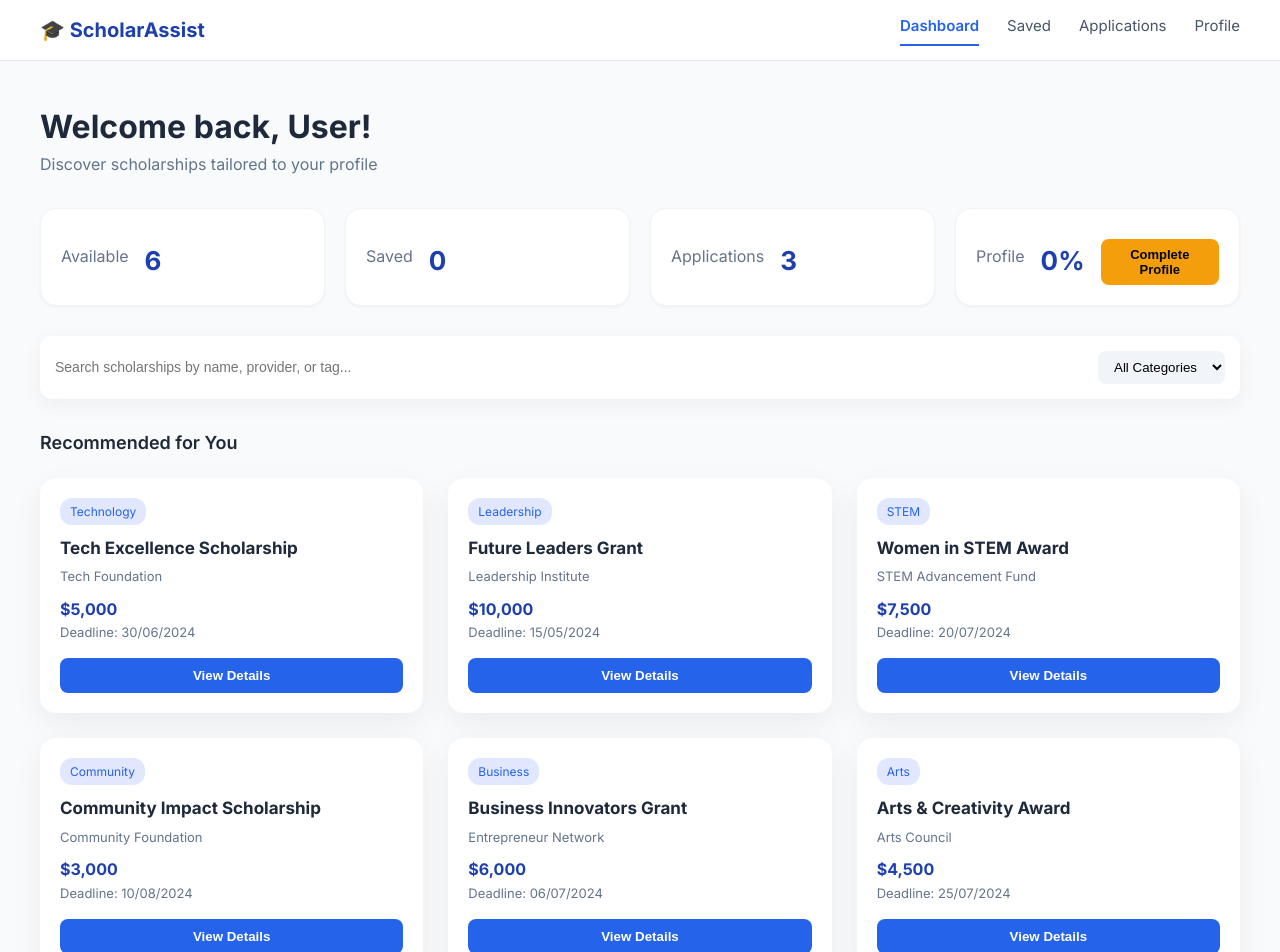
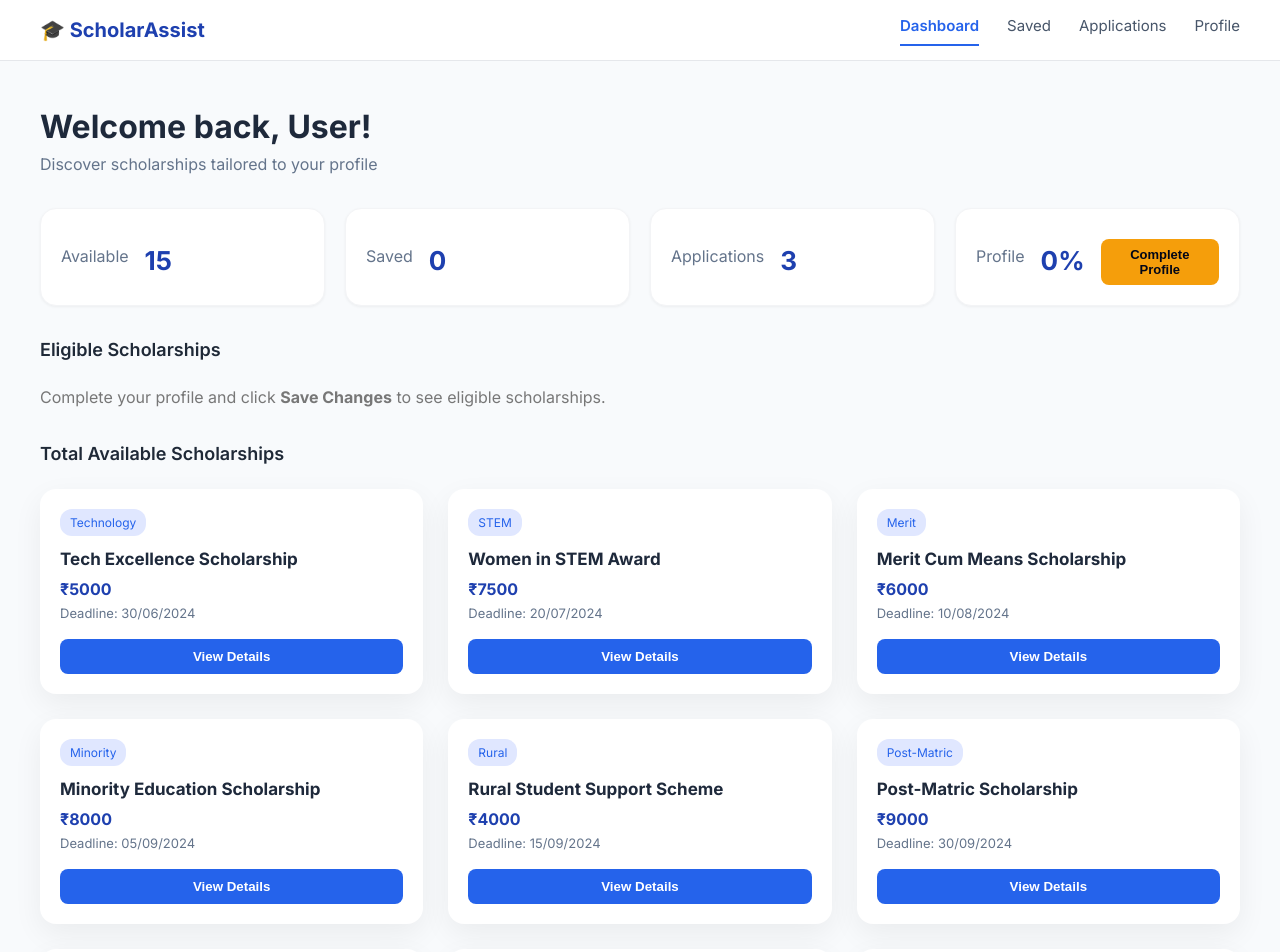
Before and after one commit to Pinal-26/ScholarAssist, a React (Vite) app in the folder frontend/: page /dashboard in a window 1280 px wide. Shown: the top 952 px of the page. Built offline with nearby package versions, Linux system fonts and the light colour scheme; the HTML template or start-up script is replaced by a standard one.

Commit message:
Initial commit

```diff
--- a/frontend/src/data/scholarships.js
+++ b/frontend/src/data/scholarships.js
@@ -1,41 +1,186 @@
 const scholarships = [
   {
     id: 1,
-    name: "Post Matric Scholarship (SC/ST)",
-    provider: "Government of India",
-    amount: 48000,
-    criteria: {
-      caste: ["SC", "ST"],
-      incomeBelow: 250000
-    }
+    title: "Tech Excellence Scholarship",
+    category: "Technology",
+    amount: 5000,
+    deadline: "30/06/2024",
+    minGpa: 7.0,
+    allowedCourses: ["BTech", "BE", "BCA"],
+    maxIncome: 300000,
+    allowedCaste: ["General", "OBC", "SC", "ST"],
+    allowedLocality: ["Urban", "Rural"]
   },
   {
     id: 2,
-    name: "Merit-cum-Means Scholarship",
-    provider: "Ministry of Minority Affairs",
-    amount: 30000,
-    criteria: {
-      incomeBelow: 250000,
-      min12th: 60
-    }
+    title: "Women in STEM Award",
+    category: "STEM",
+    amount: 7500,
+    deadline: "20/07/2024",
+    minGpa: 6.5,
+    allowedCourses: ["BTech", "BE"],
+    maxIncome: 250000,
+    allowedCaste: ["SC", "ST", "OBC"],
+    allowedLocality: ["Rural"]
   },
   {
     id: 3,
-    name: "Central Sector Scholarship",
-    provider: "Govt of India",
-    amount: 100000,
-    criteria: {
-      min12th: 80
-    }
+    title: "Merit Cum Means Scholarship",
+    category: "Merit",
+    amount: 6000,
+    deadline: "10/08/2024",
+    minGpa: 8.0,
+    allowedCourses: ["BCA", "BSc"],
+    maxIncome: 200000,
+    allowedCaste: ["SC", "ST"],
+    allowedLocality: ["Urban", "Rural"]
   },
   {
     id: 4,
-    name: "AICTE Pragati Scholarship (Girls)",
-    provider: "AICTE",
-    amount: 50000,
-    criteria: {
-      incomeBelow: 800000
-    }
+    title: "Minority Education Scholarship",
+    category: "Minority",
+    amount: 8000,
+    deadline: "05/09/2024",
+    minGpa: 6.0,
+    allowedCourses: ["BTech", "BCA", "BA", "BCom"],
+    maxIncome: 250000,
+    allowedCaste: ["OBC", "SC", "ST"],
+    allowedLocality: ["Urban", "Rural"]
+  },
+  {
+    id: 5,
+    title: "Rural Student Support Scheme",
+    category: "Rural",
+    amount: 4000,
+    deadline: "15/09/2024",
+    minGpa: 5.5,
+    allowedCourses: ["BA", "BSc", "BCom", "BCA"],
+    maxIncome: 200000,
+    allowedCaste: ["General", "OBC", "SC", "ST"],
+    allowedLocality: ["Rural"]
+  },
+  {
+    id: 6,
+    title: "Post-Matric Scholarship",
+    category: "Post-Matric",
+    amount: 9000,
+    deadline: "30/09/2024",
+    minGpa: 6.0,
+    allowedCourses: ["BTech", "BE", "BCA", "BSc"],
+    maxIncome: 350000,
+    allowedCaste: ["SC", "ST"],
+    allowedLocality: ["Urban", "Rural"]
+  },
+  {
+    id: 7,
+    title: "General Merit Scholarship",
+    category: "Merit",
+    amount: 3000,
+    deadline: "10/10/2024",
+    minGpa: 7.5,
+    allowedCourses: ["BTech", "BCA", "BSc"],
+    maxIncome: 500000,
+    allowedCaste: ["General"],
+    allowedLocality: ["Urban", "Rural"]
+  },
+  {
+    id: 8,
+    title: "Economically Weaker Section Scholarship",
+    category: "EWS",
+    amount: 7000,
+    deadline: "20/10/2024",
+    minGpa: 6.0,
+    allowedCourses: ["BTech", "BCom", "BA"],
+    maxIncome: 250000,
+    allowedCaste: ["General"],
+    allowedLocality: ["Urban", "Rural"]
+  },
+
+  // ===== NEW SCHOLARSHIPS ADDED BELOW =====
+
+  {
+    id: 9,
+    title: "National Talent Scholarship",
+    category: "Merit",
+    amount: 10000,
+    deadline: "05/11/2024",
+    minGpa: 8.5,
+    allowedCourses: ["BTech", "BSc"],
+    maxIncome: 400000,
+    allowedCaste: ["General", "OBC", "SC", "ST"],
+    allowedLocality: ["Urban", "Rural"]
+  },
+  {
+    id: 10,
+    title: "Girls Education Support Scholarship",
+    category: "Education",
+    amount: 6500,
+    deadline: "15/11/2024",
+    minGpa: 6.0,
+    allowedCourses: ["BA", "BSc", "BCom", "BCA"],
+    maxIncome: 300000,
+    allowedCaste: ["General", "OBC", "SC", "ST"],
+    allowedLocality: ["Urban", "Rural"]
+  },
+  {
+    id: 11,
+    title: "SC/ST Higher Education Scholarship",
+    category: "Social Welfare",
+    amount: 11000,
+    deadline: "25/11/2024",
+    minGpa: 6.0,
+    allowedCourses: ["BTech", "BSc", "BA", "BCom"],
+    maxIncome: 350000,
+    allowedCaste: ["SC", "ST"],
+    allowedLocality: ["Urban", "Rural"]
+  },
+  {
+    id: 12,
+    title: "Urban Talent Development Scholarship",
+    category: "Urban",
+    amount: 5500,
+    deadline: "05/12/2024",
+    minGpa: 6.8,
+    allowedCourses: ["BCA", "BSc"],
+    maxIncome: 300000,
+    allowedCaste: ["General", "OBC"],
+    allowedLocality: ["Urban"]
+  },
+  {
+    id: 13,
+    title: "Backward Class Support Scheme",
+    category: "Backward Class",
+    amount: 7200,
+    deadline: "15/12/2024",
+    minGpa: 6.2,
+    allowedCourses: ["BA", "BCom", "BCA"],
+    maxIncome: 280000,
+    allowedCaste: ["OBC"],
+    allowedLocality: ["Urban", "Rural"]
+  },
+  {
+    id: 14,
+    title: "Science Excellence Scholarship",
+    category: "Science",
+    amount: 8800,
+    deadline: "31/12/2024",
+    minGpa: 7.0,
+    allowedCourses: ["BSc"],
+    maxIncome: 320000,
+    allowedCaste: ["General", "OBC", "SC", "ST"],
+    allowedLocality: ["Urban", "Rural"]
+  },
+  {
+    id: 15,
+    title: "Financial Assistance for Commerce Students",
+    category: "Commerce",
+    amount: 6000,
+    deadline: "10/01/2025",
+    minGpa: 6.0,
+    allowedCourses: ["BCom"],
+    maxIncome: 250000,
+    allowedCaste: ["General", "OBC", "SC", "ST"],
+    allowedLocality: ["Urban", "Rural"]
   }
 ];
 
--- a/frontend/src/pages/Dashboard.jsx
+++ b/frontend/src/pages/Dashboard.jsx
@@ -1,34 +1,59 @@
-import { NavLink } from "react-router-dom";
+import { NavLink, useNavigate } from "react-router-dom";
 import "../styles/dashboard.css";
-import { useNavigate } from "react-router-dom";
 import { useEffect, useState } from "react";
 import scholarships from "../data/scholarships";
 
 export default function Dashboard() {
+  const navigate = useNavigate();
+
+  // ================= USER =================
+  const user = JSON.parse(localStorage.getItem("user"));
+
+  // ================= PROFILE =================
   const [profile, setProfile] = useState(null);
+
+  // ================= ELIGIBLE SCHOLARSHIPS =================
+
+  // ---------- Load profile ----------
   useEffect(() => {
-    const user = JSON.parse(localStorage.getItem("user"));
     if (!user) return;
 
     fetch(`http://localhost:8080/api/profile/${user.id}`)
       .then(res => res.json())
       .then(data => setProfile(data))
       .catch(err => console.error("Profile fetch error:", err));
+  }, [user]);
+
+  // ---------- Load eligible scholarships AFTER redirect ----------
+  // ================= ELIGIBLE SCHOLARSHIPS =================
+const [eligibleScholarships, setEligibleScholarships] = useState([]);
+
+useEffect(() => {
+  const isSaved = localStorage.getItem("profileSaved");
+  const ids = JSON.parse(
+    localStorage.getItem("eligibleScholarships") || "[]"
+  );
+
+  if (isSaved === "true" && ids.length > 0) {
+    setEligibleScholarships(
+      scholarships.filter(s => ids.includes(s.id))
+    );
+  } else {
+    setEligibleScholarships([]); // EMPTY by default
+  }
 }, []);
-  console.log("PROFILE FROM API:", profile);
-
-  const navigate = useNavigate();
-  const [user, setUser] = useState(() => {
-  const stored = localStorage.getItem("user");
-
-  return stored ? JSON.parse(stored) : null;
-});
 
 
-
-
-// Dummy profile completion (you can change later)
-const profileCompletion = 0;
+  // ================= PROFILE COMPLETION =================
+  const profileCompletion =
+    profile &&
+    profile.gpa &&
+    profile.course &&
+    profile.parentIncome &&
+    profile.caste &&
+    profile.locality
+      ? 100
+      : 0;
 
   return (
     <>
@@ -39,31 +64,19 @@ const profileCompletion = 0;
         </div>
 
         <div className="dash-nav-links">
-          <NavLink to="/dashboard" className="dash-link">
-            Dashboard
-          </NavLink>
-
-          <NavLink to="/saved" className="dash-link">
-            Saved
-          </NavLink>
-
-          <NavLink to="/applications" className="dash-link">
-            Applications
-          </NavLink>
-
-          <NavLink to="/profile" className="dash-link">
-            Profile
-          </NavLink>
+          <NavLink to="/dashboard" className="dash-link">Dashboard</NavLink>
+          <NavLink to="/saved" className="dash-link">Saved</NavLink>
+          <NavLink to="/applications" className="dash-link">Applications</NavLink>
+          <NavLink to="/profile" className="dash-link">Profile</NavLink>
         </div>
       </nav>
 
       {/* ================= DASHBOARD CONTENT ================= */}
       <div className="dashboard-container">
+
         {/* ================= HEADER ================= */}
         <div className="dashboard-header">
-          <h1>
-          Welcome back, {user ? user.name : "User"}!
-        </h1>
+          <h1>Welcome back, {user ? user.name : "User"}!</h1>
           <p>Discover scholarships tailored to your profile</p>
         </div>
 
@@ -71,7 +84,7 @@ const profileCompletion = 0;
         <div className="stats-grid">
           <div className="stat-card">
             <p>Available</p>
-            <h3>6</h3>
+            <h3>{scholarships.length}</h3>
           </div>
 
           <div className="stat-card">
@@ -97,87 +110,44 @@ const profileCompletion = 0;
               </button>
             )}
           </div>
-
         </div>
 
-        {/* ================= SEARCH ================= */}
-        <div className="search-bar">
-          <input
-            type="text"
-            placeholder="Search scholarships by name, provider, or tag..."
-          />
-          <select>
-            <option>All Categories</option>
-            <option>Technology</option>
-            <option>Business</option>
-            <option>Arts</option>
-          </select>
+        {/* ================= ELIGIBLE SCHOLARSHIPS ================= */}
+        <h3 className="section-title">Eligible Scholarships</h3>
+
+        {eligibleScholarships.length === 0 ? (
+          <p style={{ color: "#777", marginBottom: "30px" }}>
+            Complete your profile and click <b>Save Changes</b> to see eligible scholarships.
+          </p>
+        ) : (
+          <div className="scholarship-grid">
+            {eligibleScholarships.map(s => (
+              <div key={s.id} className="scholarship-card">
+                <span className="tag">{s.category}</span>
+                <h4>{s.title}</h4>
+                <p className="amount">₹{s.amount}</p>
+                <p className="deadline">Deadline: {s.deadline}</p>
+                <button>View Details</button>
+              </div>
+            ))}
+          </div>
+        )}
+
+        {/* ================= TOTAL AVAILABLE SCHOLARSHIPS ================= */}
+        <h3 className="section-title">Total Available Scholarships</h3>
+
+        <div className="scholarship-grid">
+          {scholarships.map(s => (
+            <div key={s.id} className="scholarship-card">
+              <span className="tag">{s.category}</span>
+              <h4>{s.title}</h4>
+              <p className="amount">₹{s.amount}</p>
+              <p className="deadline">Deadline: {s.deadline}</p>
+              <button>View Details</button>
+            </div>
+          ))}
         </div>
 
-        {/* ================= SCHOLARSHIPS ================= */}
-        <h3 className="section-title">Recommended for You</h3>
-
-        <div className="scholarship-grid">
-          {/* Card 1 */}
-          <div className="scholarship-card">
-            <span className="tag">Technology</span>
-            <h4>Tech Excellence Scholarship</h4>
-            <p className="provider">Tech Foundation</p>
-            <p className="amount">$5,000</p>
-            <p className="deadline">Deadline: 30/06/2024</p>
-            <button>View Details</button>
-          </div>
-
-          {/* Card 2 */}
-          <div className="scholarship-card">
-            <span className="tag">Leadership</span>
-            <h4>Future Leaders Grant</h4>
-            <p className="provider">Leadership Institute</p>
-            <p className="amount">$10,000</p>
-            <p className="deadline">Deadline: 15/05/2024</p>
-            <button>View Details</button>
-          </div>
-
-          {/* Card 3 */}
-          <div className="scholarship-card">
-            <span className="tag">STEM</span>
-            <h4>Women in STEM Award</h4>
-            <p className="provider">STEM Advancement Fund</p>
-            <p className="amount">$7,500</p>
-            <p className="deadline">Deadline: 20/07/2024</p>
-            <button>View Details</button>
-          </div>
-
-          {/* Card 4 */}
-          <div className="scholarship-card">
-            <span className="tag">Community</span>
-            <h4>Community Impact Scholarship</h4>
-            <p className="provider">Community Foundation</p>
-            <p className="amount">$3,000</p>
-            <p className="deadline">Deadline: 10/08/2024</p>
-            <button>View Details</button>
-          </div>
-
-          {/* Card 5 */}
-          <div className="scholarship-card">
-            <span className="tag">Business</span>
-            <h4>Business Innovators Grant</h4>
-            <p className="provider">Entrepreneur Network</p>
-            <p className="amount">$6,000</p>
-            <p className="deadline">Deadline: 06/07/2024</p>
-            <button>View Details</button>
-          </div>
-
-          {/* Card 6 */}
-          <div className="scholarship-card">
-            <span className="tag">Arts</span>
-            <h4>Arts & Creativity Award</h4>
-            <p className="provider">Arts Council</p>
-            <p className="amount">$4,500</p>
-            <p className="deadline">Deadline: 25/07/2024</p>
-            <button>View Details</button>
-          </div>
-        </div>
       </div>
     </>
   );
--- a/frontend/src/pages/Login.jsx
+++ b/frontend/src/pages/Login.jsx
@@ -29,9 +29,11 @@ useEffect(() => {
       throw new Error("Invalid email or password");
     }
 const user = await res.json();
-
+localStorage.removeItem("profileSaved");
+localStorage.removeItem("eligibleScholarships");
 // ✅ overwrite old user
 localStorage.setItem("user", JSON.stringify(user));
+
 
     alert("Login successful");
     navigate("/dashboard");
```
Also changed, not shown: frontend/src/pages/Profile.jsx (+39 -27 lines), frontend/src/styles/dashboard.css (+7 -0 lines). Lines whose indentation alone changed are shown as unchanged.
